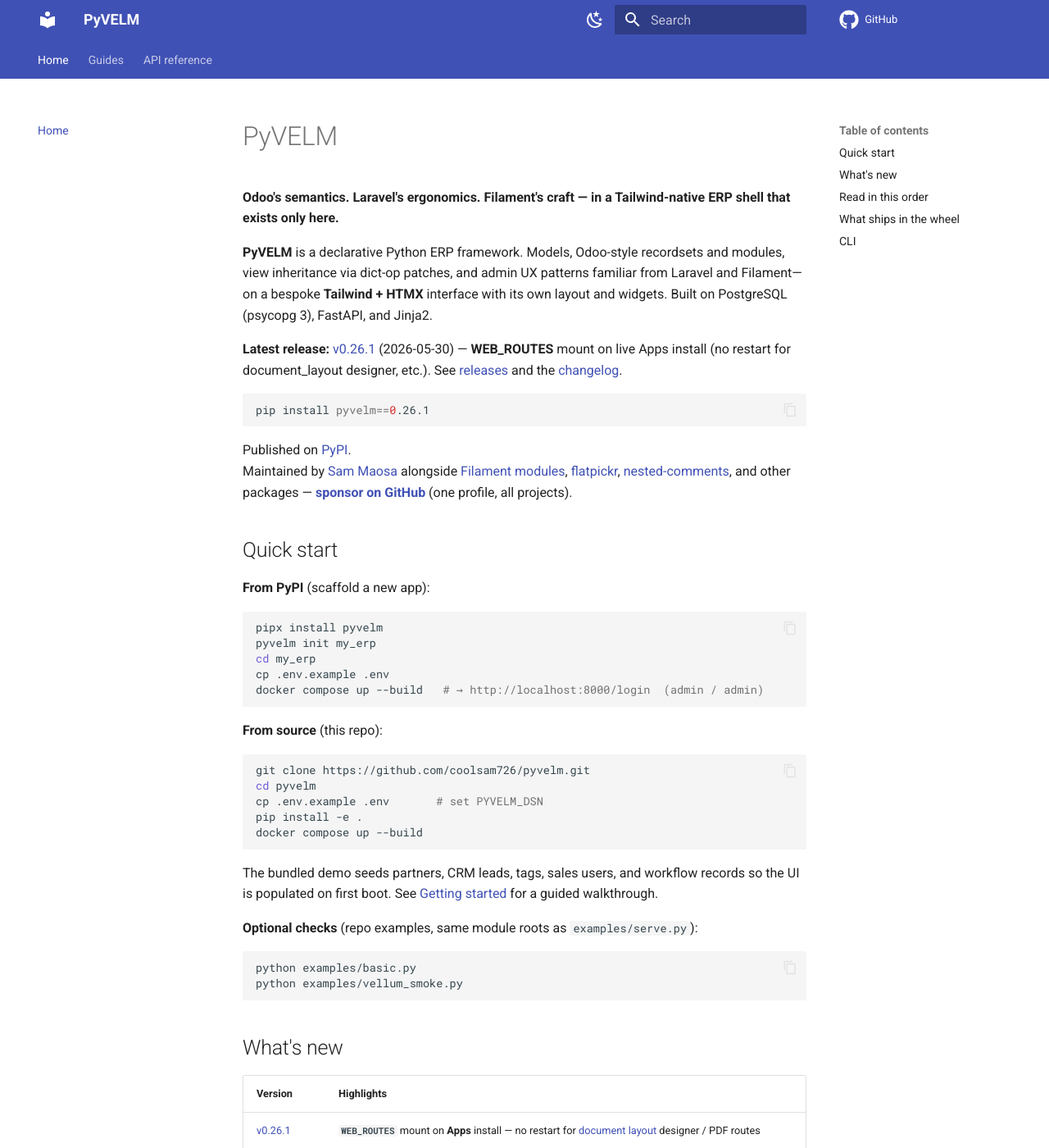
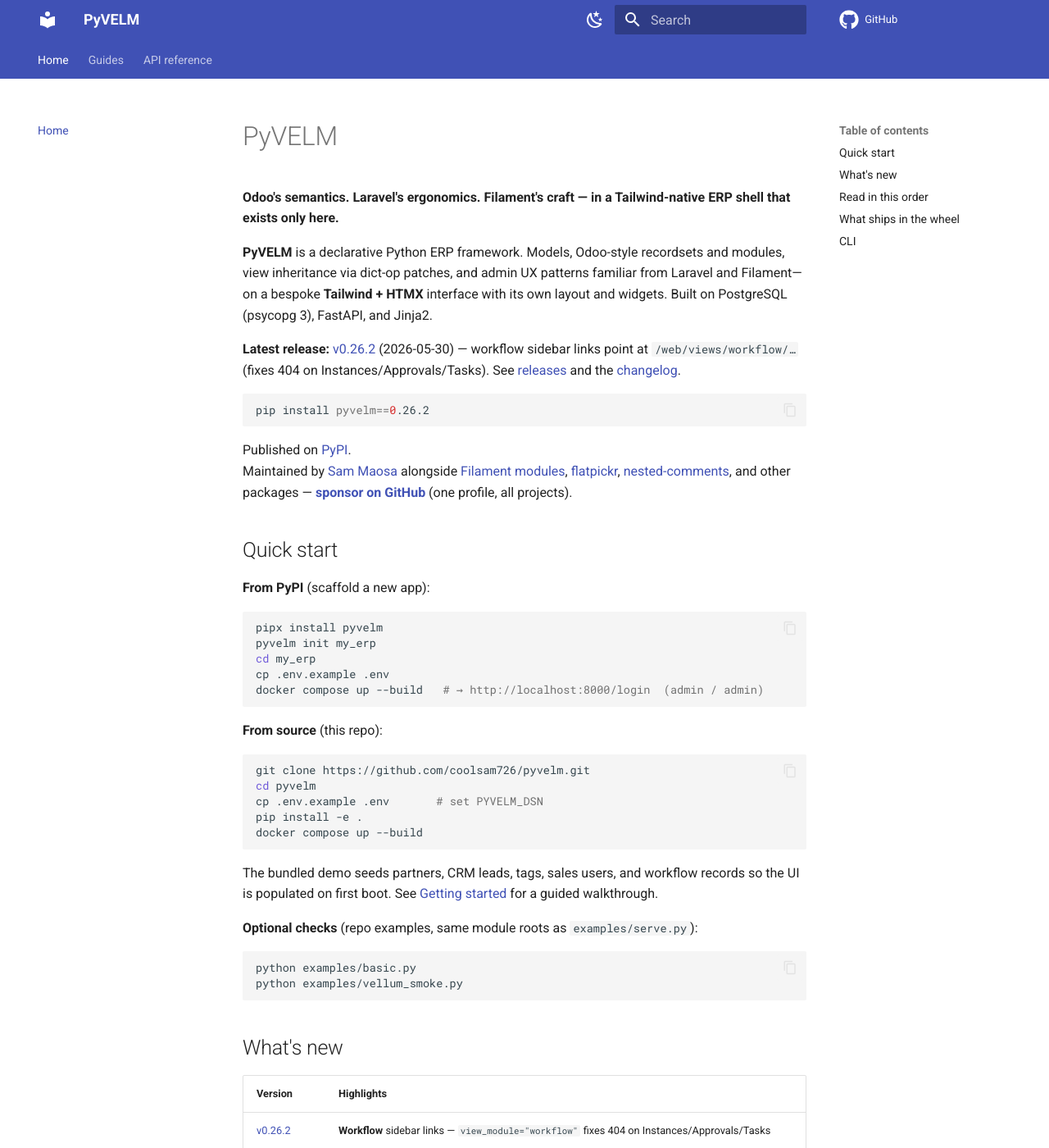
Before and after one commit to coolsam726/pyvelm, an MkDocs documentation site: the page built from docs/index.md, in a window 1280 px wide and 1400 px high. Shown: the whole window at 82% size. Built offline with MkDocs 1.6.1 and Material for MkDocs 9.7.7, drawn with Linux system fonts in a browser that asks for light colours; comment, search, counter and statistics services are not loaded.

Commit message:
Release v0.26.2
Fix workflow sidebar menu links to resolve views under the workflow module
instead of admin, which caused 404 on Instances, Approvals, and Tasks.

````diff
--- a/docs/index.md
+++ b/docs/index.md
@@ -8,13 +8,13 @@ dict-op patches, and admin UX patterns familiar from Laravel and Filament—on a
 bespoke **Tailwind + HTMX** interface with its own layout and widgets. Built on
 PostgreSQL (psycopg 3), FastAPI, and Jinja2.
 
-**Latest release:** [v0.26.1](releases/v0.26.1.md) (2026-05-30) — **WEB_ROUTES**
-mount on live Apps install (no restart for document_layout designer, etc.).
-See [releases](releases/v0.26.1.md) and the
+**Latest release:** [v0.26.2](releases/v0.26.2.md) (2026-05-30) — workflow sidebar
+links point at ``/web/views/workflow/…`` (fixes 404 on Instances/Approvals/Tasks).
+See [releases](releases/v0.26.2.md) and the
 [changelog](https://github.com/coolsam726/pyvelm/blob/main/CHANGELOG.md).
 
 ```bash
-pip install pyvelm==0.26.1
+pip install pyvelm==0.26.2
 ```
 
 Published on [PyPI](https://pypi.org/project/pyvelm/).
@@ -61,6 +61,7 @@ python examples/vellum_smoke.py
 
 | Version | Highlights |
 |---------|------------|
+| [v0.26.2](releases/v0.26.2.md) | **Workflow** sidebar links — ``view_module="workflow"`` fixes 404 on Instances/Approvals/Tasks |
 | [v0.26.1](releases/v0.26.1.md) | **`WEB_ROUTES`** mount on **Apps** install — no restart for [document layout](document-layout.md) designer / PDF routes |
 | [v0.26.0](releases/v0.26.0.md) | **[Font theming](branding.md)** (Google Fonts); **console** migrate/serve/test; **Apps Upgrade/Sync**; bundled-module bootstrap |
 | [v0.25.0](releases/v0.25.0.md) | **[Document layouts](document-layout.md)** + PDF routes; **per-company [navigation layout](navigation.md#per-company-override)** (base 0.31) |
--- a/pyproject.toml
+++ b/pyproject.toml
@@ -1,6 +1,6 @@
 [project]
 name = "pyvelm"
-version = "0.26.1"
+version = "0.26.2"
 description = "PyVELM — declarative Python ERP: Odoo recordsets & modules, Laravel/Filament ergonomics, unique Tailwind admin shell."
 readme = "README.md"
 license = "LGPL-3.0-or-later"
--- a/pyvelm/__init__.py
+++ b/pyvelm/__init__.py
@@ -4,7 +4,7 @@ from pathlib import Path as _Path
 # ``pyproject.toml`` — the release workflow refuses to publish if
 # they diverge, but the check is only enforced in CI; bump both
 # together when cutting a release.
-__version__ = "0.26.1"
+__version__ = "0.26.2"
 
 from .depends import depends
 from .env import Environment
````
Also changed, not shown: CHANGELOG.md (+9 -0 lines), docs/releases/v0.26.2.md (added, +34 -0 lines).
